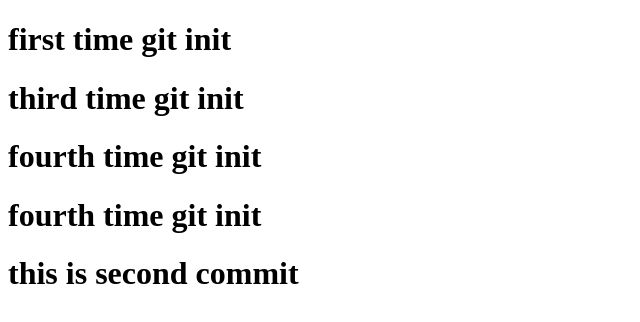
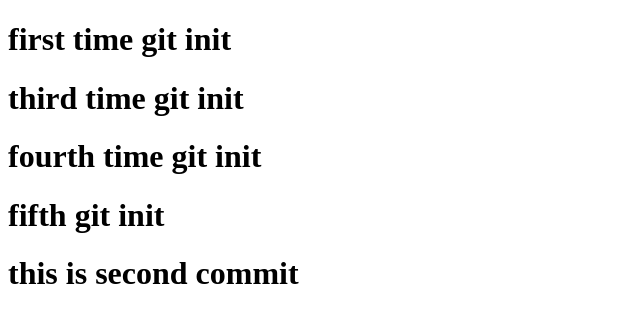
Before and after one commit to umairali9211/git-assignment, a plain HTML site: page index.html in a window 1280 px wide. Shown: the whole page, without its empty margins (0-640 px from the left). Drawn offline with Linux system fonts and the light colour scheme.

Commit message:
forth commit

```diff
--- a/index.html
+++ b/index.html
@@ -10,7 +10,7 @@
     <h1>first time git init</h1>
     <h1>third time git init</h1>
     <h1>fourth time git init</h1>
-    <h1>fourth time git init</h1>
+    <h1>fifth  git init</h1>
     <h1>this is second commit</h1>
 </body>
 </html>
```
